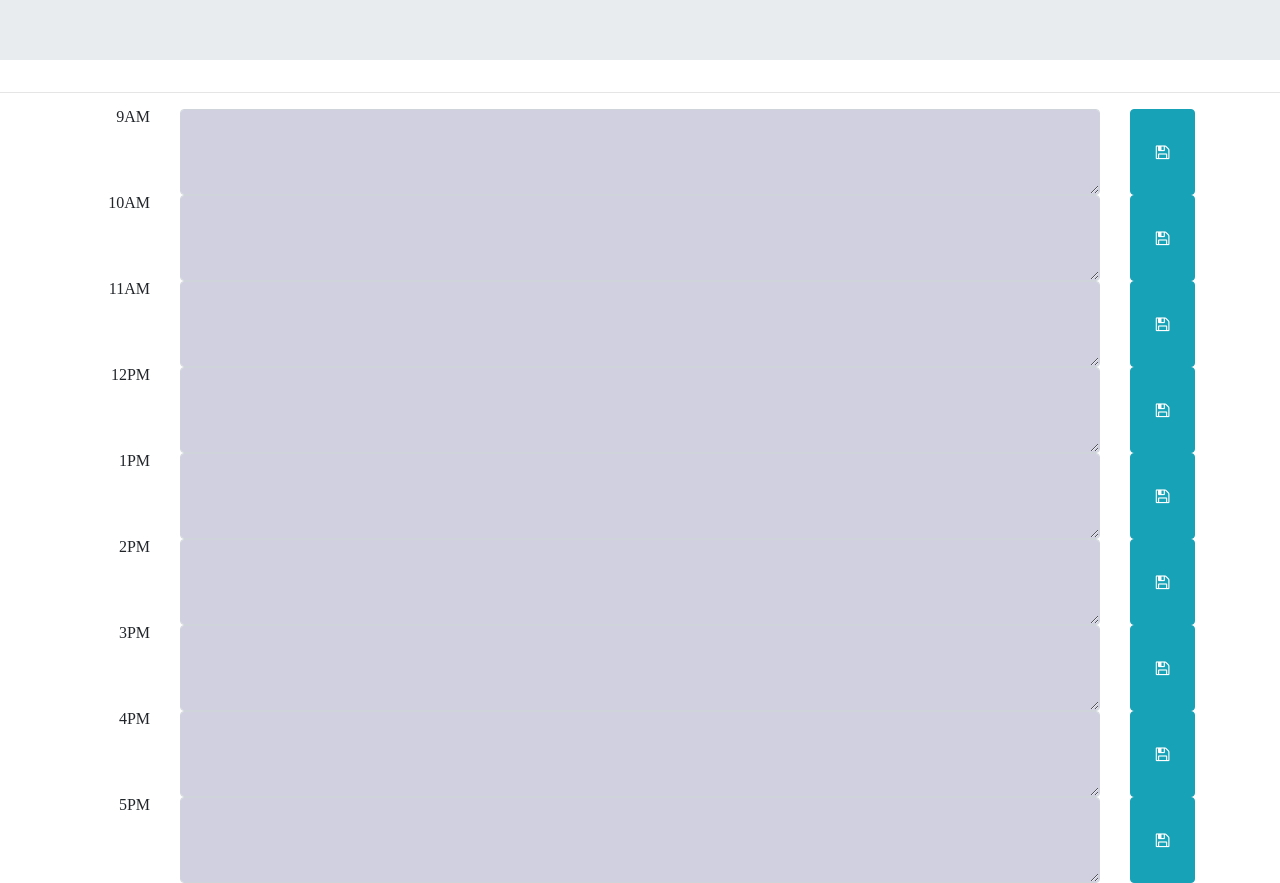
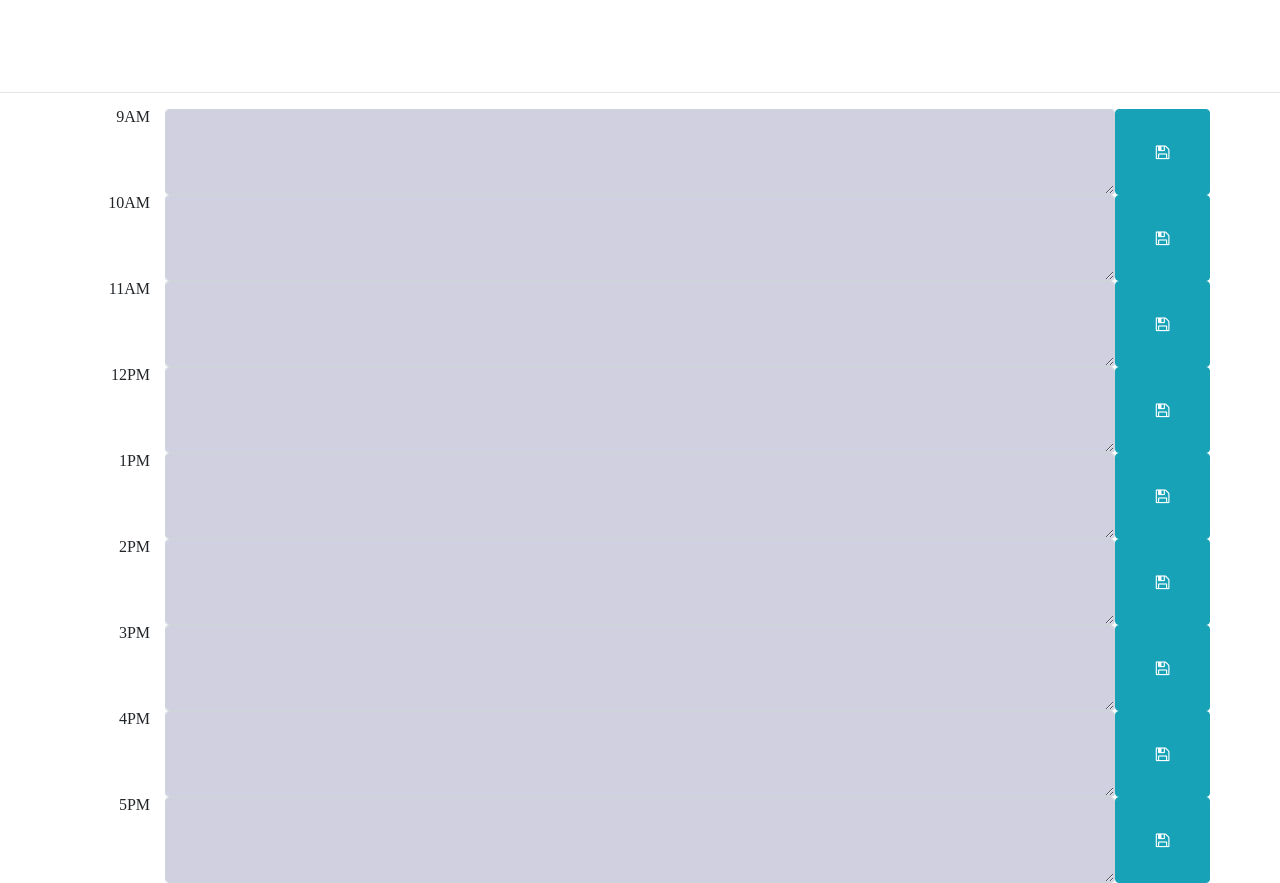
Before and after one commit to kqarlos/day-planner, a plain HTML site: page index.html in a window 1280 px wide. Shown: the part 175-1058 px from the top of the page. Drawn offline with nearby package versions, Linux system fonts and the light colour scheme.

Commit message:
Changes spacing and styling for visual purposes

```diff
--- a/assets/css/style.css
+++ b/assets/css/style.css
@@ -2,3 +2,7 @@ button {
     width: 100%;
     height: 100%;
 }
+
+.jumbotron {
+    background-color: white;
+}
--- a/index.html
+++ b/index.html
@@ -19,8 +19,7 @@
     <!-- JQuery -->
     <script src="https://code.jquery.com/jquery.js"></script>
 
-    <!-- moment js -->
-    <!-- <script src="//cdnjs.cloudflare.com/ajax/libs/moment.js/2.7.0/moment.min.js" type="text/javascript"></script> -->
+    <!-- Moment.js -->
     <script src="https://unpkg.com/moment"></script>
 
     <title>Day Planner</title>
@@ -31,7 +30,7 @@
     <!-- Jumbotron Header -->
 
     <div class="jumbotron jumbotron-fluid">
-        <div class="container">
+        <div class="container text-center">
             <h1 class="display-4">Work Day Planner</h1>
             <p class="lead">A simple work day calendar app for scheduling your work day</p>
             <p class="lead" id="date">Date</p>
@@ -47,82 +46,82 @@
     <div class="container" id="planner">
         <div class="row" id="9">
             <div class="col-1 d-flex justify-content-end">9AM</div>
-            <div class="col-10">
+            <div class="col-10 px-0">
                 <textarea class="form-control" rows="3"></textarea>
             </div>
-            <div class="col-1">
+            <div class="col-1 px-0">
                 <button type="button" class="btn btn-info fa fa-floppy-o"></button>
             </div>
         </div>
         <div class="row" id="10">
             <div class="col-1 d-flex justify-content-end">10AM</div>
-            <div class="col-10">
+            <div class="col-10 px-0">
                 <textarea class="form-control" rows="3"></textarea>
             </div>
-            <div class="col-1">
+            <div class="col-1 px-0">
                 <button type="button" class="btn btn-info fa fa-floppy-o"></button>
             </div>
         </div>
         <div class="row" id="11">
             <div class="col-1 d-flex justify-content-end">11AM</div>
-            <div class="col-10">
+            <div class="col-10 px-0">
                 <textarea class="form-control" rows="3"></textarea>
             </div>
-            <div class="col-1">
+            <div class="col-1 px-0">
                 <button type="button" class="btn btn-info fa fa-floppy-o"></button>
             </div>
         </div>
         <div class="row" id="12">
             <div class="col-1 d-flex justify-content-end">12PM</div>
-            <div class="col-10">
+            <div class="col-10 px-0">
                 <textarea class="form-control" rows="3"></textarea>
             </div>
-            <div class="col-1">
+            <div class="col-1 px-0">
                 <button type="button" class="btn btn-info fa fa-floppy-o"></button>
             </div>
         </div>
         <div class="row" id="13">
             <div class="col-1 d-flex justify-content-end">1PM</div>
-            <div class="col-10">
+            <div class="col-10 px-0">
                 <textarea class="form-control" rows="3"></textarea>
             </div>
-            <div class="col-1">
+            <div class="col-1 px-0">
                 <button type="button" class="btn btn-info fa fa-floppy-o"></button>
             </div>
         </div>
         <div class="row" id="14">
             <div class="col-1 d-flex justify-content-end">2PM</div>
-            <div class="col-10">
+            <div class="col-10 px-0">
                 <textarea class="form-control" rows="3"></textarea>
             </div>
-            <div class="col-1">
+            <div class="col-1 px-0">
                 <button type="button" class="btn btn-info fa fa-floppy-o"></button>
             </div>
         </div>
         <div class="row" id="15">
             <div class="col-1 d-flex justify-content-end">3PM</div>
-            <div class="col-10">
+            <div class="col-10 px-0">
                 <textarea class="form-control" rows="3"></textarea>
             </div>
-            <div class="col-1">
+            <div class="col-1 px-0">
                 <button type="button" class="btn btn-info fa fa-floppy-o"></button>
             </div>
         </div>
         <div class="row" id="16">
             <div class="col-1 d-flex justify-content-end">4PM</div>
-            <div class="col-10">
+            <div class="col-10 px-0">
                 <textarea class="form-control" rows="3"></textarea>
             </div>
-            <div class="col-1">
+            <div class="col-1 px-0">
                 <button type="button" class="btn btn-info fa fa-floppy-o"></button>
             </div>
         </div>
         <div class="row" id="17">
             <div class="col-1 d-flex justify-content-end">5PM</div>
-            <div class="col-10">
+            <div class="col-10 px-0">
                 <textarea class="form-control" rows="3"></textarea>
             </div>
-            <div class="col-1">
+            <div class="col-1 px-0">
                 <button type="button" class="btn btn-info fa fa-floppy-o"></button>
             </div>
         </div>
@@ -133,12 +132,6 @@
 
     <!-- JavaScript -->
     <script src="assets/js/script.js"></script>
-
-    <!-- moment.js -->
-    <!-- <script src="https://cdnjs.cloudflare.com/ajax/libs/moment.js/2.24.0/locale/af.js"></script> -->
-    <!-- <script src="https://cdnjs.cloudflare.com/ajax/libs/moment.js/2.7.0/moment.min.js" type="text/javascript"></script> -->
-    <!-- <script src="https://unpkg.com/moment"></script> -->
-    <!-- <script src="//cdnjs.cloudflare.com/ajax/libs/moment.js/2.7.0/moment.min.js" type="text/javascript"></script> -->
 
     <!-- jQuery first, then Popper.js, then Bootstrap JS -->
     <script src="https://code.jquery.com/jquery-3.4.1.slim.min.js"
```
